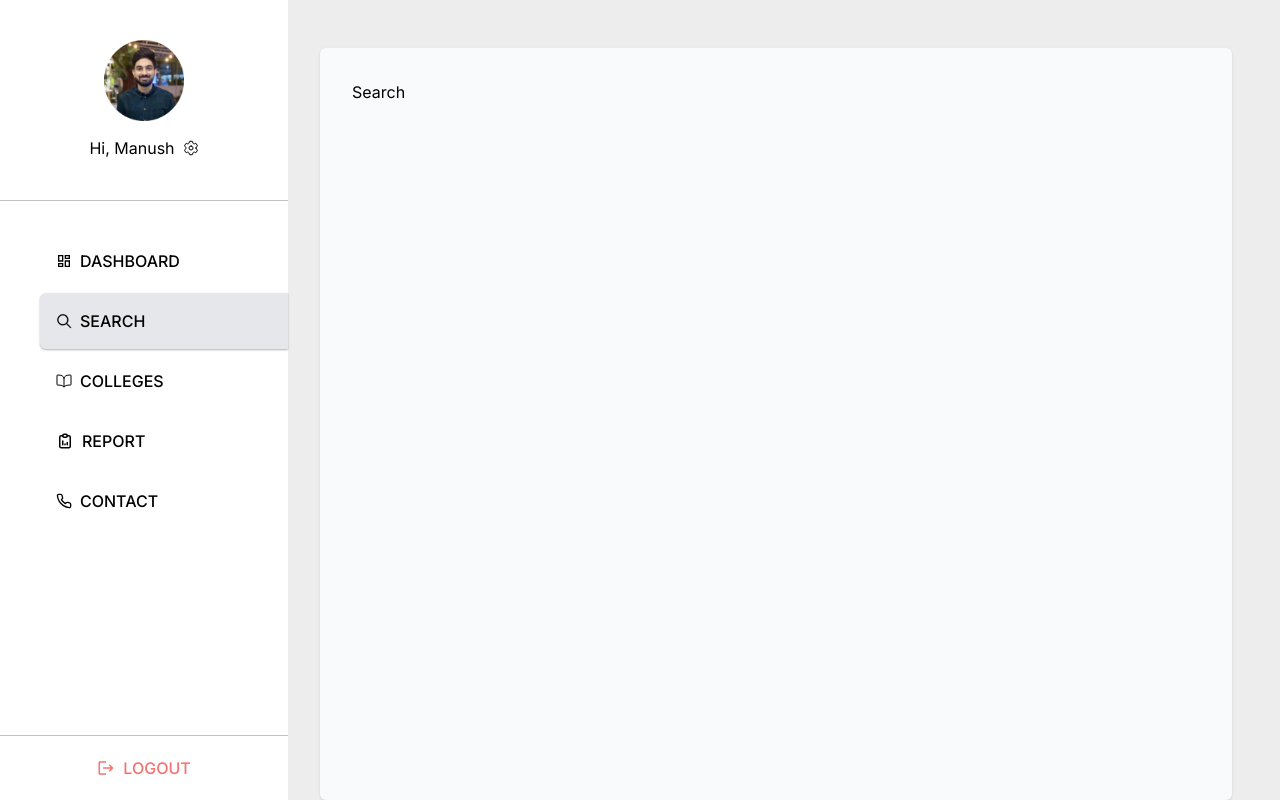
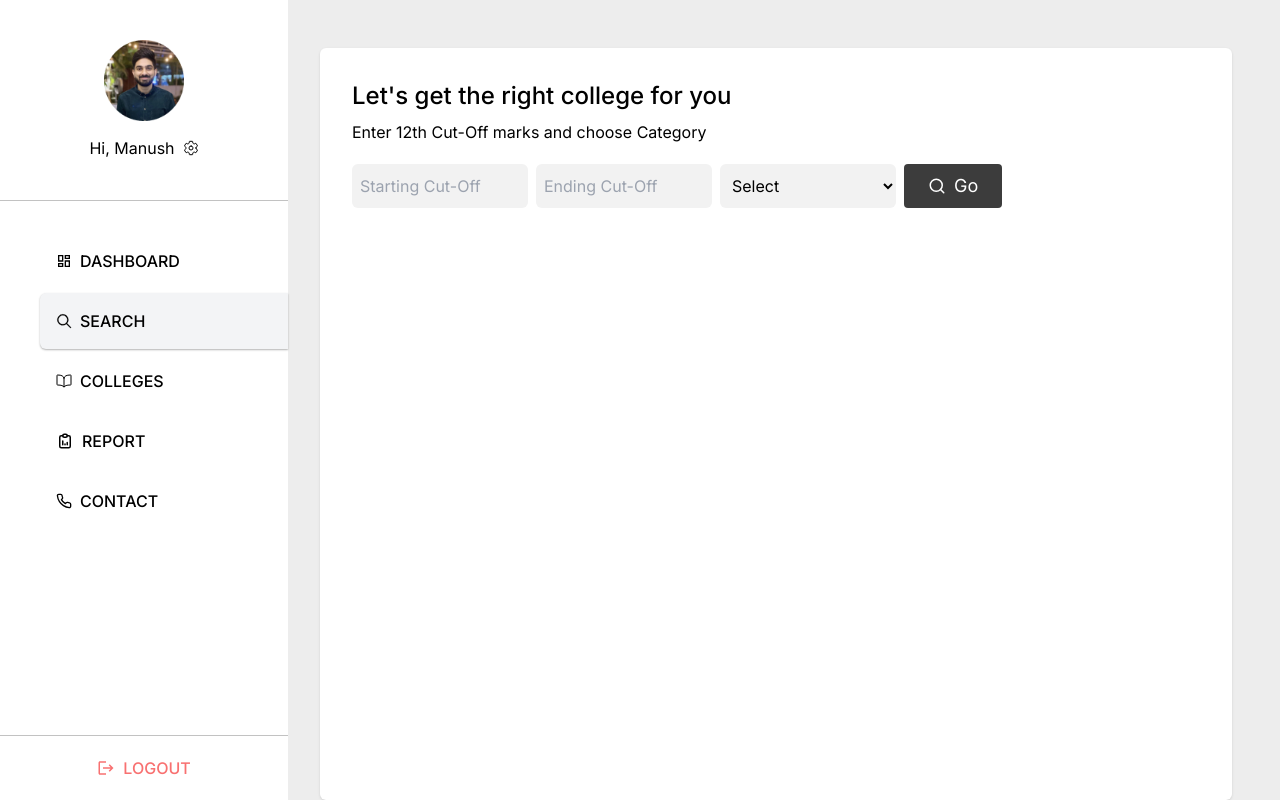
Before and after one commit to vtr-edutech/get-your-college, a Next.js app: page /home in a window 1280 px wide. Built offline with nearby package versions, Linux system fonts and the light colour scheme.

Commit message:
fix: fix register page with button asButton prop 1. home page content card made

```diff
--- a/src/app/(auth)/register/page.js
+++ b/src/app/(auth)/register/page.js
@@ -103,6 +103,32 @@ const Register = () => {
             <option value={"Female"}>Female</option>
             <option value={"Other"}>Other</option>
           </select>
+          {errors["Gender"] && (
+            <p className='text-xs text-red-500 font-light'>
+              {errors["Gender"].message}
+            </p>
+          )}
+        </div>
+        {/* Current pursuit */}
+        <div className='flex flex-col gap-1'>
+          <p className='font-light text-xs'>Group</p>
+          <select
+            {...register("Group", {
+              required: true,
+              validate: (value) =>
+                ["BWM", "CS", "CWCS"].includes(value) || "Invalid group",
+            })}
+            className='w-[22rem] rounded-md bg-input px-3 py-2 focus:outline-1 focus:outline-gray-300'
+          >
+            <option value={"BWM"}>Bio with Math</option>
+            <option value={"CS"}>Computer Science</option>
+            <option value={"CWCS"}>Commerce with Computer Science</option>
+          </select>
+          {errors["Group"] && (
+            <p className='text-xs text-red-500 font-light'>
+              {errors["Group"].message}
+            </p>
+          )}
         </div>
         {/* Address */}
         <div className='flex flex-col gap-1'>
@@ -142,6 +168,7 @@ const Register = () => {
           label={"Confirm Details"}
           className={"opacity-20"}
           isDisabled={!isChecked}
+          asButton
         />
       </form>
     </AuthCard>
--- a/src/app/(dashboard)/home/page.js
+++ b/src/app/(dashboard)/home/page.js
@@ -1,7 +1,56 @@
 import React from "react";
+import { LuSearch } from "react-icons/lu";
 
 const Home = () => {
-  return <div>Search </div>;
+  return (
+    <>
+      <h1 className='font-medium text-2xl'>
+        Let&apos;s get the right college for you
+      </h1>
+      <h3 className='font-normal text-base'>
+        Enter 12th Cut-Off marks and choose Category
+      </h3>
+      <div className='flex gap-2 mt-3'>
+        <input
+          min={0}
+          max={200}
+          type='number'
+          name='starting-cutoff'
+          id='starting-cutoff'
+          placeholder='Starting Cut-Off'
+          className='bg-card p-2 w-44 rounded-md focus:outline-1 focus:outline-gray-200'
+        />
+        <input
+          min={0}
+          max={200}
+          type='number'
+          name='ending-cutoff'
+          id='ending-cutoff'
+          placeholder='Ending Cut-Off'
+          className='bg-card p-2 w-44 rounded-md focus:outline-1 focus:outline-gray-200'
+        />
+        <select
+          name='category'
+          defaultValue={"Select"}
+          className='bg-card p-2 w-44 pr-8 rounded-md focus:outline-1 focus:outline-gray-200'
+          id='category'
+        >
+          <option value='select'>Select</option>
+          <option value='OC'>OC</option>
+          <option value='BC'>BC</option>
+          <option value='BCM'>BCM</option>
+          <option value='MBC'>MBC</option>
+          <option value='SC'>SC</option>
+          <option value='ST'>ST</option>
+          <option value='SCA'>SCA</option>
+        </select>
+        <button className="bg-fill-black px-6 py-2 text-lg rounded flex gap-2 text-white items-center">
+          <LuSearch />
+          Go
+        </button>
+      </div>
+    </>
+  );
 };
 
 export default Home;
--- a/src/components/ContentCard.js
+++ b/src/components/ContentCard.js
@@ -2,7 +2,7 @@ import React from 'react'
 
 const ContentCard = ({ children }) => {
   return (
-    <div className='flex flex-col w-full rounded-md bg-slate-50 shadow p-8'>
+    <div className='flex flex-col w-full rounded-md bg-white shadow p-8 gap-2'>
         {children}
     </div>
   )
--- a/src/components/Navbar.js
+++ b/src/components/Navbar.js
@@ -73,7 +73,7 @@ const Navbar = () => {
             key={i}
             href={menu.to}
             className={`font-medium flex gap-2 items-center pl-4 py-4 ml-10 ${
-              currentPathName == menu.to ? "bg-gray-200 rounded-s-md shadow-sm shadow-black/30": ''
+              currentPathName == menu.to ? "bg-gray-100 rounded-s-md shadow-sm shadow-black/30": ''
             }`}
           >
             {menu.icon}
--- a/src/components/ui/Button.js
+++ b/src/components/ui/Button.js
@@ -2,9 +2,19 @@
 import Link from "next/link";
 import React from "react";
 
-const Button = ({ label, to = "", onClick = () => null, isDisabled }) => {
+const Button = ({ label, to = "", onClick = () => null, isDisabled, asButton = false }) => {
 
   return (
+    asButton ?
+      <button
+        className={`bg-fill-black w-full py-[10px] rounded text-center transition-opacity text-fill-white ${
+          isDisabled ? "opacity-20 pointer-events-none" : ""
+        }`}
+        onClick={onClick}
+      >
+        {label}
+      </button>
+    :
       <Link
         className={`bg-fill-black w-full py-[10px] rounded text-center transition-opacity text-fill-white ${
           isDisabled ? "opacity-20 pointer-events-none" : ""
```
Also changed, not shown: public/illustration.png (added). Lines whose indentation alone changed are shown as unchanged.
